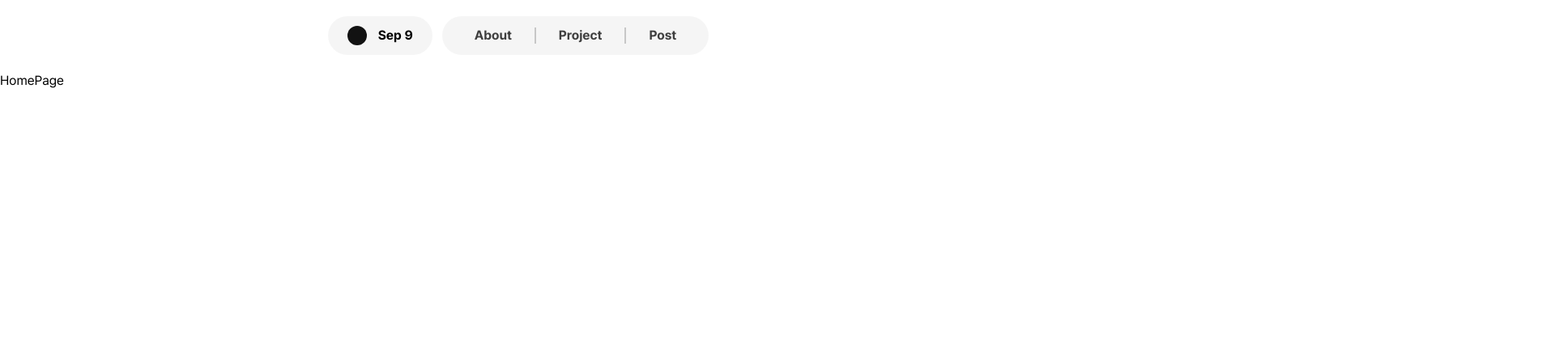
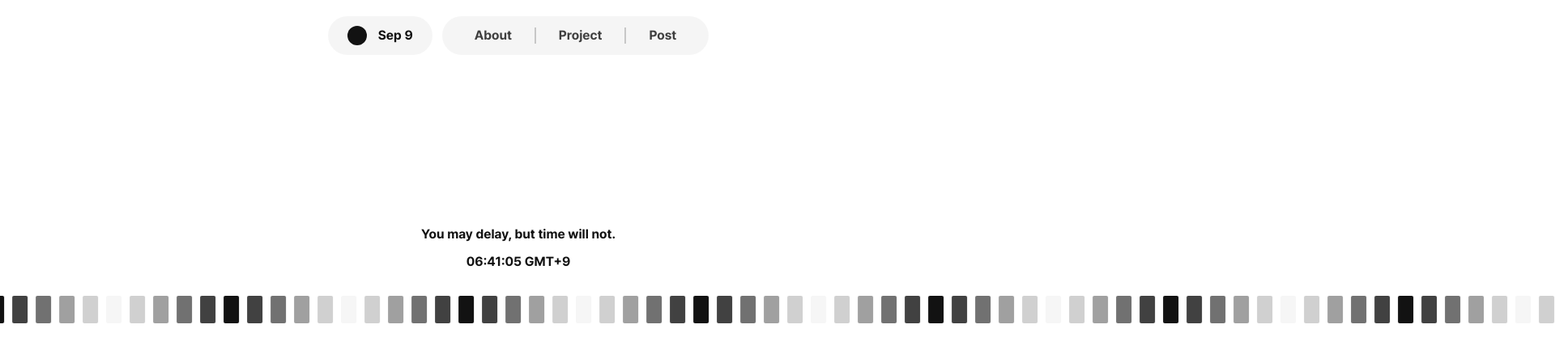
Before and after one commit to e-tae-hyeon/lth-blog, a Next.js app: page / in a window 1280 px wide. Shown: the top 438 px of the page at 81% size, 1920 px wide, since content can reach past the window. Built offline with nearby package versions, Linux system fonts and the light colour scheme.

Commit message:
feat: 추가 홈

```diff
--- a/src/app/page.tsx
+++ b/src/app/page.tsx
@@ -1,7 +1,17 @@
+import Clock from "@/features/home/modules/Clock";
+import TimeFlow from "@/features/home/modules/TimeFlow";
 import React from "react";
 
 function HomePage() {
-  return <div>HomePage</div>;
+  return (
+    <main className="pt-[20vh]">
+      <div className="py-[20px]">
+        <Clock />
+      </div>
+
+      <TimeFlow />
+    </main>
+  );
 }
 
 export default HomePage;
--- a/src/common/styles/globals.css
+++ b/src/common/styles/globals.css
@@ -4,38 +4,38 @@
 
 @layer components {
   .title {
-    @apply font-bold text-4xl;
+    @apply font-bold text-4xl text-text100;
   }
 
   .h1 {
-    @apply font-bold text-2xl;
+    @apply font-bold text-2xl text-text100;
   }
 
   .h2 {
-    @apply font-bold text-xl;
+    @apply font-bold text-xl text-text100;
   }
 
   .h3 {
-    @apply font-bold text-lg;
+    @apply font-bold text-lg text-text100;
   }
 
   .h4 {
-    @apply font-bold text-base;
+    @apply font-bold text-base text-text100;
   }
 
   .label {
-    @apply font-bold text-sm;
+    @apply font-bold text-sm text-text100;
   }
 
   .b1 {
-    @apply font-medium text-base;
+    @apply font-medium text-base text-text100;
   }
 
   .b2 {
-    @apply font-medium text-sm;
+    @apply font-medium text-sm text-text100;
   }
 
   .caption {
-    @apply font-medium text-xs;
+    @apply font-medium text-xs text-text100;
   }
 }
--- /dev/null
+++ b/src/common/styles/theme.ts
@@ -0,0 +1,23 @@
+type BaseTheme = {
+  black: string;
+  white: string;
+  text100: string;
+  text80: string;
+  text60: string;
+  text40: string;
+  text20: string;
+  text4: string;
+};
+
+const theme: BaseTheme = {
+  white: "#ffffff",
+  black: "#000000",
+  text100: "#121212",
+  text80: "#121212CC",
+  text60: " #12121299",
+  text40: "#12121266",
+  text20: "#12121233",
+  text4: "#1212120A",
+};
+
+export default theme;
--- a/src/features/core/modules/Header/index.tsx
+++ b/src/features/core/modules/Header/index.tsx
@@ -8,7 +8,7 @@ function Header() {
   const today = DateUtil.now().format("MMM D");
 
   return (
-    <header className="flex justify-center items-center gap-[12px] p-[20px]">
+    <header className="sticky top-0 flex justify-center items-center gap-[12px] p-[20px]">
       <div className="flex items-center justify-center gap-[14px] px-6 py-3 bg-text4 rounded-full">
         <Link href={"/"}>
           <Logo />
--- /dev/null
+++ b/src/features/home/modules/Clock/index.tsx
@@ -0,0 +1,27 @@
+"use client";
+
+import DateUtil from "@/utils/DateUtil";
+import React, { useEffect, useState } from "react";
+
+function Clock() {
+  const WISE = "You may delay, but time will not.";
+
+  const [now, setNow] = useState(DateUtil.now().format("HH:mm:ss"));
+
+  useEffect(() => {
+    const timer = setInterval(() => {
+      setNow(DateUtil.now().format("HH:mm:ss"));
+    }, 1000);
+
+    return () => clearInterval(timer);
+  }, []);
+
+  return (
+    <div className="flex flex-col justify-center items-center gap-[10px] p-[10px] h4">
+      <h1>{WISE}</h1>
+      <div suppressHydrationWarning> {now} GMT+9</div>
+    </div>
+  );
+}
+
+export default Clock;
--- /dev/null
+++ b/src/features/home/modules/TimeFlow/index.tsx
@@ -0,0 +1,16 @@
+import React from "react";
+import TimeFlowBlock from "../TimeFlowBlock";
+
+function TimeFlow() {
+  return (
+    <div className="flex">
+      {Array(10)
+        .fill(0)
+        .map((_, idx) => (
+          <TimeFlowBlock key={idx} />
+        ))}
+    </div>
+  );
+}
+
+export default TimeFlow;
--- /dev/null
+++ b/src/features/home/modules/TimeFlowBlock/index.tsx
@@ -0,0 +1,31 @@
+import theme from "@/common/styles/theme";
+import React from "react";
+
+function TimeFlowBlock() {
+  const flows = [
+    theme.text4,
+    theme.text20,
+    theme.text40,
+    theme.text60,
+    theme.text80,
+    theme.text100,
+    theme.text80,
+    theme.text60,
+    theme.text40,
+    theme.text20,
+  ];
+
+  return (
+    <div className="flex animate-loop">
+      {flows.map((flow, idx) => (
+        <div
+          className="flex-shrink-0 aspect-[9/16] w-[19px] rounded-[2px] mr-[10px]"
+          style={{ backgroundColor: flow }}
+          key={idx}
+        />
+      ))}
+    </div>
+  );
+}
+
+export default TimeFlowBlock;
--- a/tailwind.config.ts
+++ b/tailwind.config.ts
@@ -13,6 +13,19 @@ const config: Config = {
         text4: "#1212120A",
       },
     },
+    keyframes: {
+      "loop-horizontal": {
+        "0%": {
+          transform: "translateX(0%)",
+        },
+        "100%": {
+          transform: "translateX(-100%)",
+        },
+      },
+    },
+    animation: {
+      loop: "loop-horizontal 10s linear infinite",
+    },
   },
   plugins: [],
 };
```
